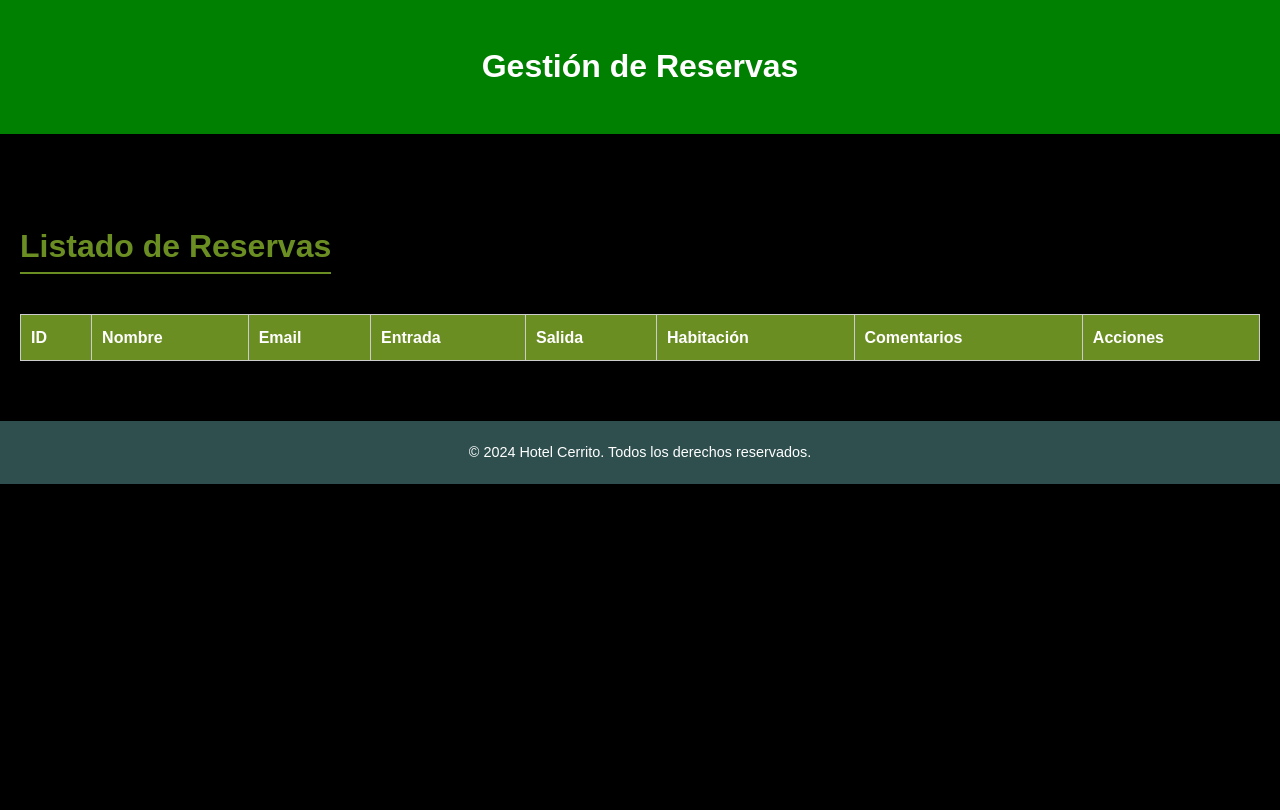
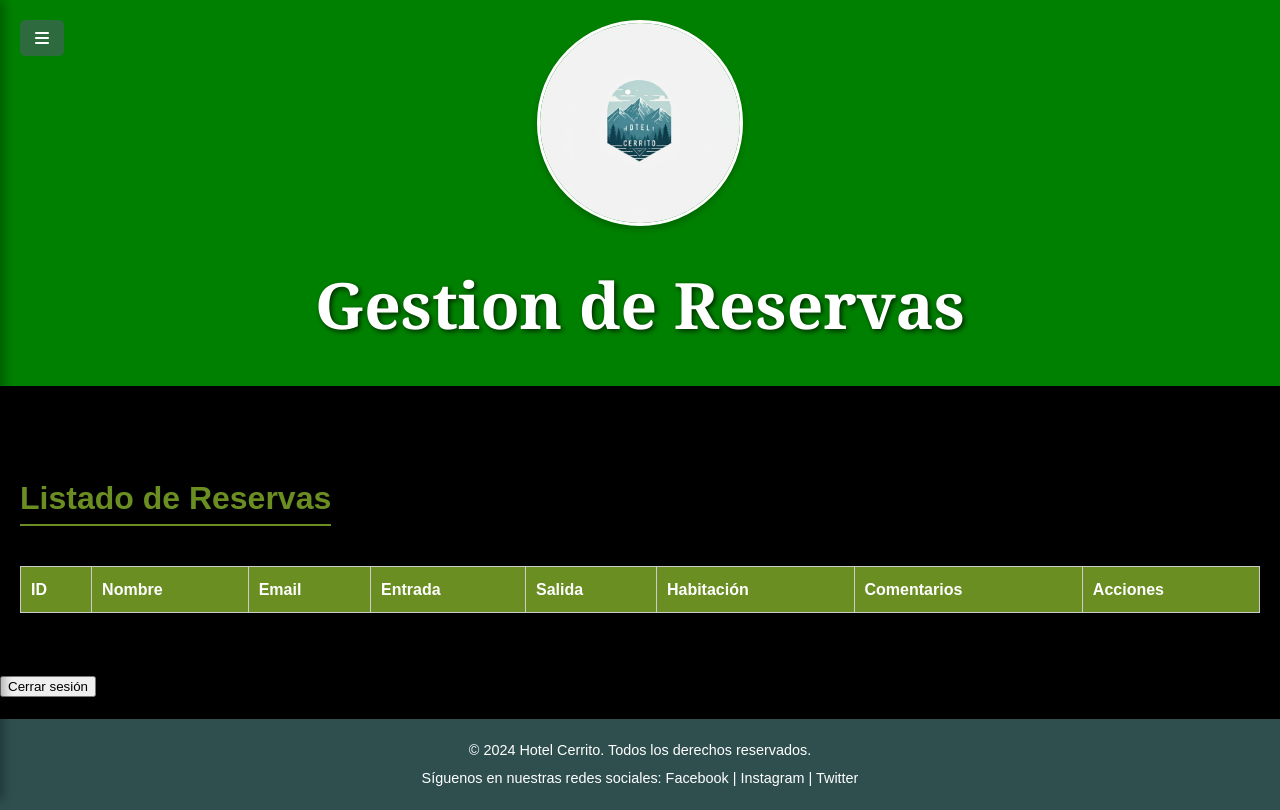
Before and after one commit to IVAINX18/Pagina-de-Hotel, a PHP site: page /gestion-reservas.html in a window 1280 px wide. Before the commit the page ends 484 px from the top, so only its background shows below. Run offline with PHP 8.4, Linux system fonts and the light colour scheme; data that the repository does not hold is empty.

Commit message:
Nueva version

```diff
--- a/CSS/base.css
+++ b/CSS/base.css
@@ -13,7 +13,7 @@ body {
 /* Main Content */
 .main-content {
     transition: 0.3s ease;
-    position: absolute;
+    position: relative;
     left: 0;
     align-content: left;
 }
--- a/JS/reserva-manager.js
+++ b/JS/reserva-manager.js
@@ -5,17 +5,31 @@ document.addEventListener('DOMContentLoaded', () => {
 
     // Función para cargar todas las reservas desde el servidor
     async function cargarReservas() {
-        // Realiza una solicitud POST al archivo PHP para obtener la lista de reservas
-        const response = await fetch('PHP/reserva_manager.php', {
-            method: 'POST',
-            headers: { 'Content-Type': 'application/x-www-form-urlencoded' },
-            body: 'accion=listar', // Indica la acción a realizar
-        });
-        // Convierte la respuesta en formato JSON
-        const reservas = await response.json();
-        // Muestra las reservas en la tabla
-        mostrarReservas(reservas);
+        try {
+            const response = await fetch('PHP/reserva_manager.php', {
+                method: 'POST',
+                headers: { 'Content-Type': 'application/x-www-form-urlencoded' },
+                body: 'accion=listar'
+            });
+
+            if (!response.ok) {
+                throw new Error('Error en la conexión con el servidor');
+            }
+
+            const reservas = await response.json();
+
+            if (reservas.success) {
+                mostrarReservas(reservas.data);
+            } else {
+                console.error('Error en el servidor:', reservas.message);
+                alert('No se pudieron cargar las reservas: ' + reservas.message);
+            }
+        } catch (error) {
+            console.error('Error:', error);
+            alert('Error al cargar reservas: ' + error.message);
+        }
     }
+
 
     // Función para mostrar reservas en la tabla HTML
     function mostrarReservas(reservas) {
--- a/PHP/reserva_manager.php
+++ b/PHP/reserva_manager.php
@@ -1,73 +1,21 @@
 <?php
-include 'db.php'; // Archivo de conexión a la base de datos
+include 'db.php'; // Archivo de conexión
 
 header('Content-Type: application/json');
 
-// Obtener la acción enviada desde el formulario
 $accion = $_POST['accion'] ?? '';
 
 if ($accion === 'listar') {
     try {
-        // Consultar todas las reservas
         $query = "SELECT * FROM reservas";
         $stmt = $conn->prepare($query);
         $stmt->execute();
         $reservas = $stmt->fetchAll(PDO::FETCH_ASSOC);
-
         echo json_encode(['success' => true, 'data' => $reservas]);
     } catch (PDOException $e) {
-        echo json_encode(['success' => false, 'message' => 'Error al listar las reservas: ' . $e->getMessage()]);
+        echo json_encode(['success' => false, 'message' => 'Error al listar reservas: ' . $e->getMessage()]);
     }
-
-} elseif ($accion === 'actualizar') {
-    try {
-        $id = $_POST['id'];
-        $nombre = $_POST['nombre'];
-        $email = $_POST['email'];
-        $fecha_entrada = $_POST['fecha_entrada'];
-        $fecha_salida = $_POST['fecha_salida'];
-        $tipo_habitacion = $_POST['tipo_habitacion'];
-        $comentarios = $_POST['comentarios'];
-
-        // Actualizar una reserva específica
-        $query = "UPDATE reservas
-                  SET nombre = :nombre, email = :email, fecha_entrada = :fecha_entrada, fecha_salida = :fecha_salida,
-                      tipo_habitacion = :tipo_habitacion, comentarios = :comentarios
-                  WHERE id = :id";
-        $stmt = $conn->prepare($query);
-        $stmt->bindParam(':id', $id, PDO::PARAM_INT);
-        $stmt->bindParam(':nombre', $nombre, PDO::PARAM_STR);
-        $stmt->bindParam(':email', $email, PDO::PARAM_STR);
-        $stmt->bindParam(':fecha_entrada', $fecha_entrada, PDO::PARAM_STR);
-        $stmt->bindParam(':fecha_salida', $fecha_salida, PDO::PARAM_STR);
-        $stmt->bindParam(':tipo_habitacion', $tipo_habitacion, PDO::PARAM_STR);
-        $stmt->bindParam(':comentarios', $comentarios, PDO::PARAM_STR);
-
-        if ($stmt->execute()) {
-            echo json_encode(['success' => true, 'message' => 'Reservación actualizada exitosamente']);
-        } else {
-            echo json_encode(['success' => false, 'message' => 'Error al actualizar la reservación']);
-        }
-    } catch (PDOException $e) {
-        echo json_encode(['success' => false, 'message' => 'Error al actualizar la reservación: ' . $e->getMessage()]);
-    }
-
-} elseif ($accion === 'cancelar') {
-    try {
-        $id = $_POST['id'];
-
-        // Eliminar una reserva específica
-        $query = "DELETE FROM reservas WHERE id = :id";
-        $stmt = $conn->prepare($query);
-        $stmt->bindParam(':id', $id, PDO::PARAM_INT);
-
-        if ($stmt->execute()) {
-            echo json_encode(['success' => true, 'message' => 'Reservación cancelada exitosamente']);
-        } else {
-            echo json_encode(['success' => false, 'message' => 'Error al cancelar la reservación']);
-        }
-    } catch (PDOException $e) {
-        echo json_encode(['success' => false, 'message' => 'Error al cancelar la reservación: ' . $e->getMessage()]);
-    }
+} else {
+    echo json_encode(['success' => false, 'message' => 'Acción no válida']);
 }
 ?>
--- a/gestion-reservas.html
+++ b/gestion-reservas.html
@@ -6,13 +6,41 @@
     <title>Gestión de Reservas - Hotel Cerrito</title>
     <link rel="stylesheet" href="CSS/main.css">
     <script src="JS/reserva-manager.js" defer></script>
+    <script src="JS/auth.js" defer></script>
+    <script src="JS/navigation.js" defer></script>
     <script src="JS/utils.js" defer></script>
+    <script src="JS/invent-form.js" defer></script>
     <link href="https://cdnjs.cloudflare.com/ajax/libs/font-awesome/6.4.0/css/all.min.css" rel="stylesheet">
 </head>
 <body>
-    <!-- Encabezado -->
-    <header>
-        <h1>Gestión de Reservas</h1>
+
+        <!-- Sidebar -->
+        <input type="checkbox" id="sidebar-toggle" class="sidebar-checkbox">
+        <div class="sidebar">
+            <div class="sidebar-header">
+                <img src="GALERIA/logo.jpg" alt="Logo" class="sidebar-logo">
+                <h3>Hotel Cerrito</h3>
+            </div>
+            <nav class="sidebar-nav">
+                <ul>
+                    <li><a href="index.html"><i class="fas fa-home"></i> Inicio</a></li>
+                    <li><a href="index.html#servicios"><i class="fas fa-concierge-bell"></i> Servicios</a></li>
+                    <li><a href="index.html#precios"><i class="fas fa-tag"></i> Precios</a></li>
+                    <li><a href="index.html#contacto"><i class="fas fa-phone"></i> Contacto</a></li>
+                    <li><a href="inventario.html" class="active"><i class="fas fa-box"></i> Inventario</a></li>
+                    <li><a href="gestion-reservas.html" class="active"><i class="fa-solid fa-calendar"></i> Gestión de Reservas</a></li>
+                </ul>
+            </nav>
+        </div>
+
+        <div class="main-content">
+             <!-- Banner -->
+    <header style="position: relative; text-align: center; color: white;">
+        <label for="sidebar-toggle" class="sidebar-toggle">
+            <i class="fas fa-bars"></i>
+        </label>
+        <img src="GALERIA/logo.jpg" alt="Logo" class="logo">
+        <h1 class="hotel-title">Gestion de Reservas</h1>
     </header>
 
     <!-- Contenido principal -->
@@ -39,9 +67,23 @@
         </section>
     </main>
 
-    <!-- Pie de página -->
+        <!-- Botón de Cerrar Sesión -->
+        <form id="logout-form" action="#" method="POST">
+            <button type="submit">Cerrar sesión</button>
+        </form>
+
+        <script>
+            document.getElementById('logout-form').addEventListener('submit', function(e) {
+                e.preventDefault(); // Evitar el envío del formulario por defecto
+                logoutAndRedirect(); // Llamar a la función de cierre de sesión
+            });
+        </script>
+
+        <!-- Pie de página -->
     <footer>
         <p>&copy; 2024 Hotel Cerrito. Todos los derechos reservados.</p>
+        <p>Síguenos en nuestras redes sociales: Facebook | Instagram | Twitter</p>
     </footer>
+        </div>
 </body>
 </html>
--- a/reserva.html
+++ b/reserva.html
@@ -30,6 +30,7 @@
         </nav>
     </div>
 
+    <div class="main-content">
     <!-- Banner -->
     <header style="position: relative; text-align: center; color: white;">
         <label for="sidebar-toggle" class="sidebar-toggle">
@@ -91,5 +92,6 @@
         <p>&copy; 2024 Hotel Cerrito. Todos los derechos reservados.</p>
         <p>Síguenos en nuestras redes sociales: Facebook | Instagram | Twitter</p>
     </footer>
+    </div>
 </body>
 </html>
```
Also changed, not shown: BITACORAS/BitacoraPHP.txt (+76 -0 lines), index.html (+20 -13 lines), inventario.html (+5 -2 lines).
